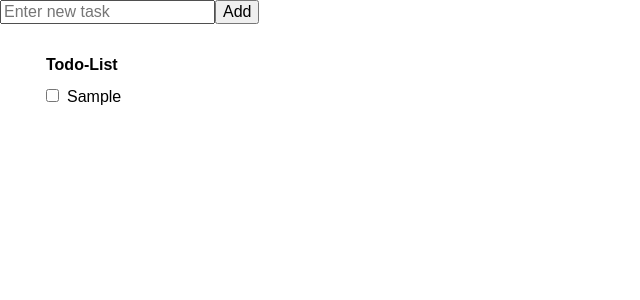
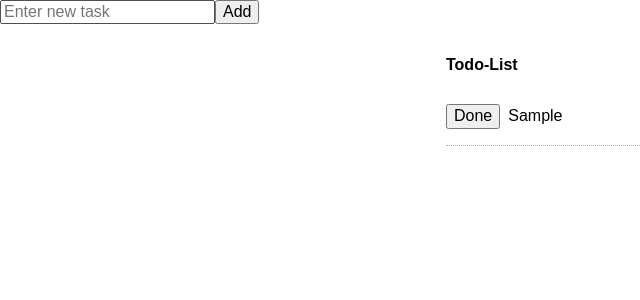
Before and after one commit to AerialWombat/react-todo-list, a React (Create React App) app: page / in a window 1280 px wide. Both pictures are taken after typing "Sample" into the empty fields and a click on the input "Add". Shown: the top 300 px of the page, without its empty margins (0-640 px from the left). Built offline with nearby package versions, Linux system fonts and the light colour scheme.

Commit message:
Refactored individual tasks into sub-components. Added keys to generated items.

```diff
--- a/src/components/AddBar.js
+++ b/src/components/AddBar.js
@@ -2,8 +2,7 @@ import React from 'react';
 
 const AddBar = ({ clearValue, addSubmit }) => {
     return (
-        <div>
-            <form onSubmit={ addSubmit }>
+            <form className='center' onSubmit={ addSubmit }>
                 <input
                     className=''
                     type='text'
@@ -16,7 +15,6 @@ const AddBar = ({ clearValue, addSubmit }) => {
                     value='Add'
                 />
             </form>
-        </div>
     );
 }
 
--- /dev/null
+++ b/src/components/Task.js
@@ -0,0 +1,34 @@
+import React from 'react';
+
+const Task = ({ reactKey, task, taskClick }) => {
+    return (
+        <div data-key={reactKey} className='lh-copy pv3 ba bl-0 bt-0 br-0 b--dotted b--black-30'>
+            <input data-key={reactKey} className='mr2' type='button'  value='Done' onClick={ taskClick }/>
+            <label for={task} class='1h-copy'>{task}</label>
+        </div>
+
+        // <label id={ index } class='db 1h-copy' onClick={ taskClick }>
+        //     <input class='mr2' type='button' value='Done'/>
+        //     {task}
+        // </label>
+    )
+}
+
+export default Task;
+
+// class Task extends Component {
+//     render() {
+//         return (
+//             <div className='lh-copy pv3 ba bl-0 bt-0 br-0 b--dotted b--black-30' onClick={this.taskClick}>
+//                 <input className='mr2' type='button' value='Done' />
+//                 <label for={this.task} class='1h-copy'>{this.task}</label>
+//             </div>
+//         )
+//     }
+
+//     taskClick() {
+//         this.props.taskClick(this.props.reactKey);
+//     }
+// }
+
+// export default Task;
--- a/src/components/TaskList.js
+++ b/src/components/TaskList.js
@@ -1,17 +1,19 @@
 import React from 'react';
+import Task from './Task';
 
-const TaskList = ({ tasks }) => {
+const TaskList = ({ taskClick, tasks }) => {
     return (
-        <form className='pa4'>
+        <form className='pa4 center measure'>
             <fieldset id='Tasks' className='bn'>
                 <legend class='fw7 mb2'>Todo-List</legend>
                 {
-                    tasks.map((task, i) => {
+                    tasks.map((task, index) => {
                         return (
-                            <div>
-                                <input class='mr2' type='checkbox' id={tasks[i]} value={tasks[i]}/>
-                                <label for={tasks[i]} class='1h-copy'>{tasks[i]}</label>
-                            </div>
+                            <Task
+                                reactKey={index}
+                                task={tasks[index]}
+                                taskClick={ taskClick }
+                            />
                         )
                     })
                 }
--- a/src/containers/App.js
+++ b/src/containers/App.js
@@ -11,6 +11,9 @@ class App extends Component {
     }
   }
 
+  // Event handler for submitting new tasks
+  // Copies state array, adds the new item, and then sets the state to the updated array
+  // Prevents page refresh and clears input element
   onAddSubmit = (event) => {
     event.preventDefault();
     const tasksBuffer = this.state.tasks.slice();
@@ -19,12 +22,16 @@ class App extends Component {
     event.target.task.value = '';
   }
 
+  onTaskClick = (event) => {
+    console.log(event.target.getAttribute('data-key'));
+  }
+
   render() {
-    console.log(this.state.tasks);
+    // console.log(this.state.tasks);
     return (
       <div>
         <AddBar addSubmit={ this.onAddSubmit }/>
-        <TaskList tasks={ this.state.tasks }/>
+        <TaskList taskClick={ this.onTaskClick } tasks={ this.state.tasks }/>
       </div>
     );
   }
```
